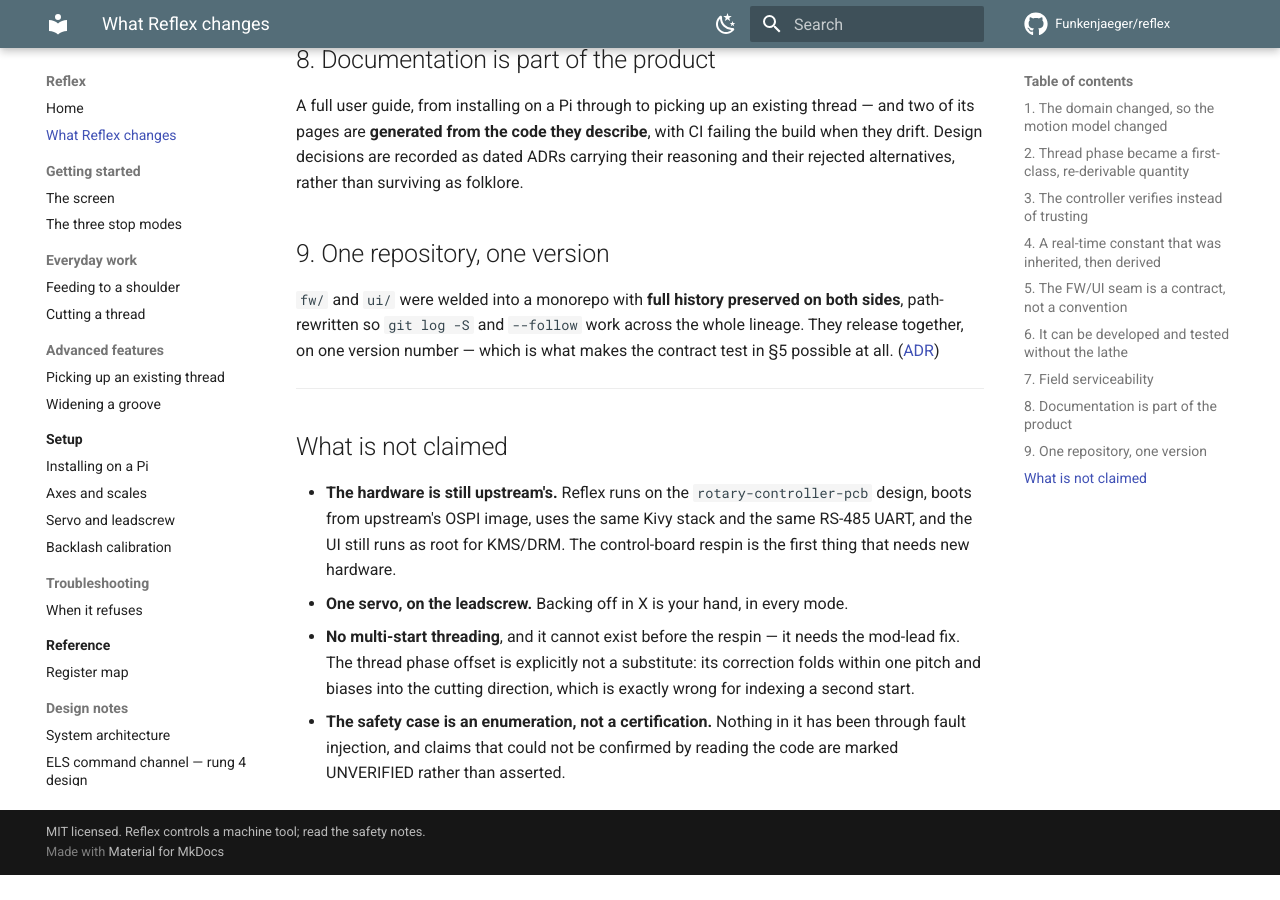
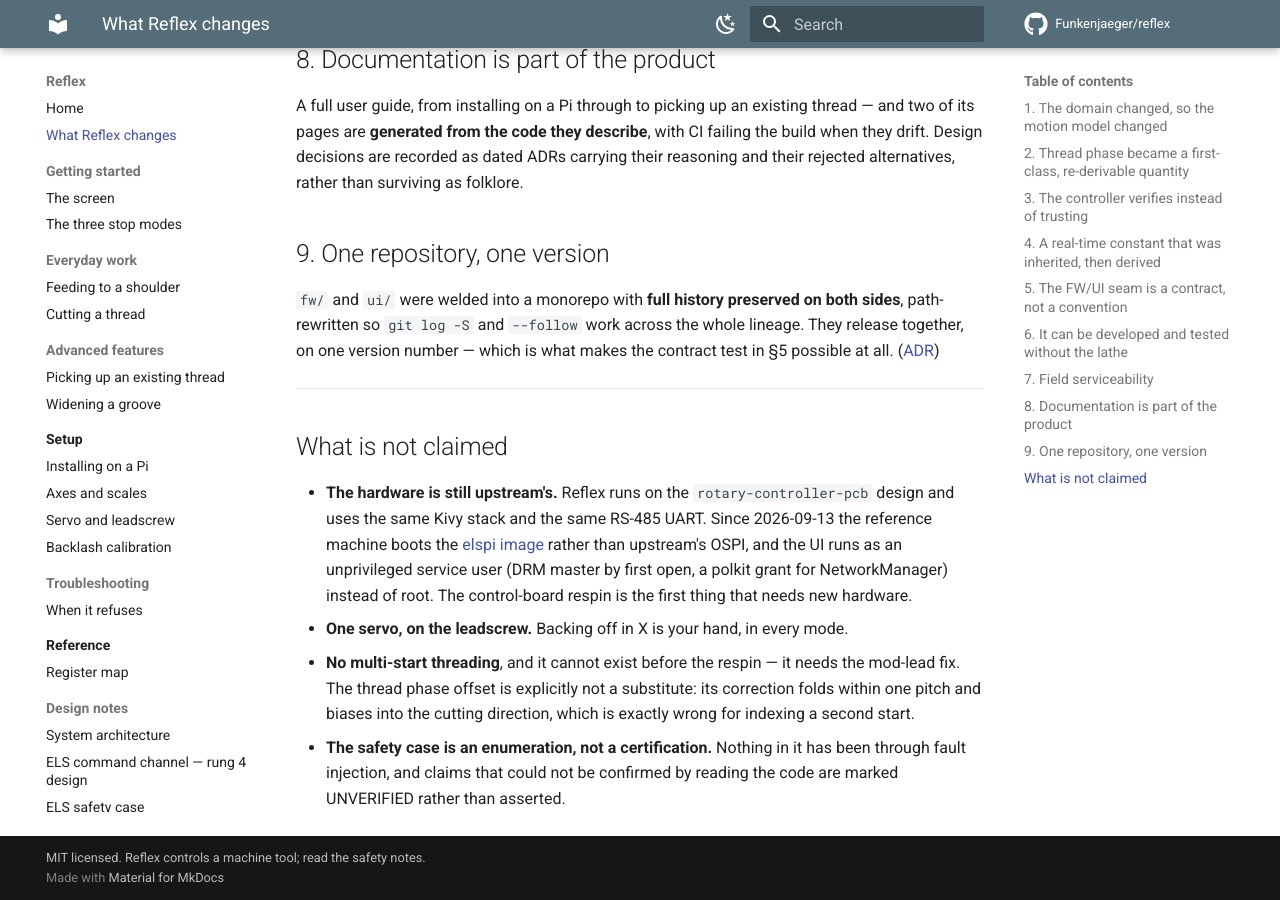
Before and after one commit to Funkenjaeger/reflex, an MkDocs documentation site: the page built from docs/vs-upstream.md, in a window 1280 px wide and 900 px high, scrolled down 3519 px. Built offline with MkDocs 1.6.1 and Material for MkDocs 9.7.7, drawn with Linux system fonts in a browser that asks for light colours; comment, search, counter and statistics services are not loaded; before the commit the page ends 4394 px from its top, so only the background shows below that.

Commit message:
docs: vs-upstream reflects the elspi image and the non-root service user
The reference machine has booted the elspi image since 2026-09-13, with the UI
running as the unprivileged service user (DRM master by first open, a polkit
grant for NetworkManager). The 'still runs as root for KMS/DRM' claim was true
of the OSPI-image days only.

Co-Authored-By: Claude Fable 5.1 <noreply@anthropic.com>

```diff
--- a/docs/vs-upstream.md
+++ b/docs/vs-upstream.md
@@ -169,9 +169,12 @@ makes the contract test in §5 possible at all.
 ## What is not claimed
 
 - **The hardware is still upstream's.** Reflex runs on the
-  `rotary-controller-pcb` design, boots from upstream's OSPI image, uses the
-  same Kivy stack and the same RS-485 UART, and the UI still runs as root for
-  KMS/DRM. The control-board respin is the first thing that needs new hardware.
+  `rotary-controller-pcb` design and uses the same Kivy stack and the same
+  RS-485 UART. Since 2026-09-13 the reference machine boots the
+  [elspi image](https://github.com/Funkenjaeger/elspi) rather than upstream's
+  OSPI, and the UI runs as an unprivileged service user (DRM master by first
+  open, a polkit grant for NetworkManager) instead of root. The control-board
+  respin is the first thing that needs new hardware.
 - **One servo, on the leadscrew.** Backing off in X is your hand, in every
   mode.
 - **No multi-start threading**, and it cannot exist before the respin — it
```
